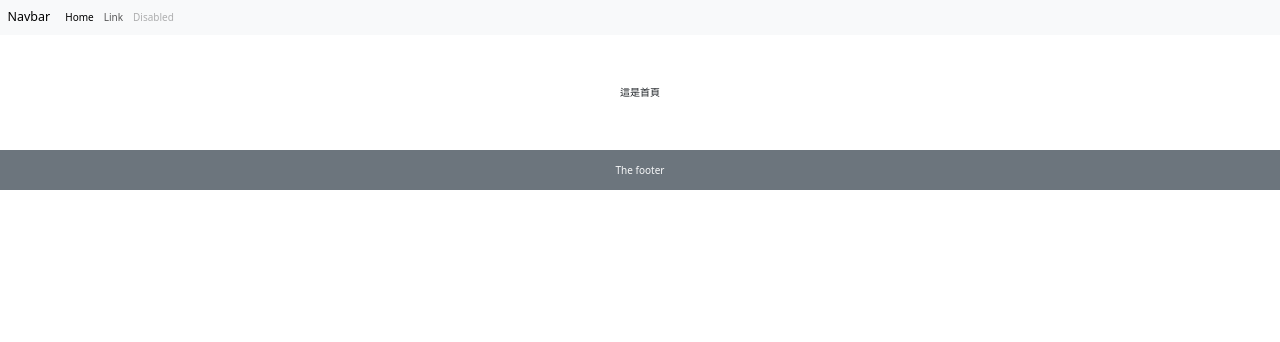
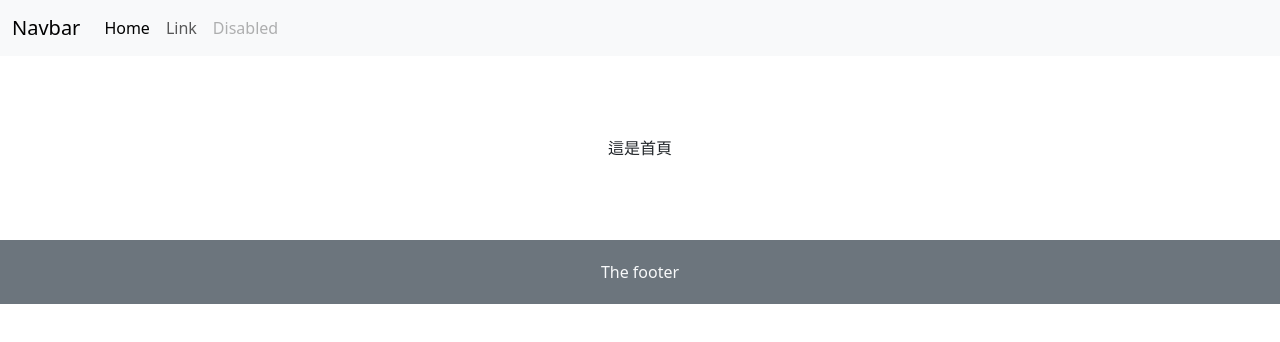
Before and after one commit to Danny3592/d2-sweet-bites, a React (Vite) app: page / in a window 1280 px wide. Shown: the top 342 px of the page. Built offline with nearby package versions, Linux system fonts and the light colour scheme.

Commit message:
fix/adminLayout

```diff
--- a/src/assets/scss/base/_base.scss
+++ b/src/assets/scss/base/_base.scss
@@ -1,13 +1,3 @@
-html {
-  font-size: 62.5%;
-}
-
-html,
-body {
-  padding: 0;
-  margin: 0;
-}
-
 textarea {
   resize: none;
 }
@@ -15,7 +5,7 @@ textarea {
 img {
   max-width: 100%;
   height: auto;
-	vertical-align: middle;
+  vertical-align: middle;
 }
 
 ul {
--- a/src/assets/scss/components/_admin-layout.scss
+++ b/src/assets/scss/components/_admin-layout.scss
@@ -5,6 +5,7 @@
   ////////////////////////SIDEBAR////////////////////////////
 
   .admin__sidebar {
+    height: 100vh;
     background-color: #f0f0f3;
     text-align: center;
     padding: 5rem 14rem 0rem 3rem;
--- a/src/pages/dashboard/AdminProducts.jsx
+++ b/src/pages/dashboard/AdminProducts.jsx
@@ -2,8 +2,8 @@ import { getProducts } from '../../../util/http-products';
 import { useNavigation, useLoaderData } from 'react-router-dom';
 
 export default function AdminProducts() {
-  const { products } = useLoaderData();
-  const navigation = useNavigation();
+  // const { products } = useLoaderData();
+  // const navigation = useNavigation();
 
   if (navigation.state === 'error') {
     return <p>Error: 無法載入產品數據。</p>;
@@ -24,7 +24,7 @@ export default function AdminProducts() {
             </tr>
           </thead>
           <tbody>
-            {products.map((product) => {
+            {/* {products.map((product) => {
               return (
                 <tr key={product.title}>
                   <td>{product.category}</td>
@@ -38,7 +38,7 @@ export default function AdminProducts() {
                   </td>
                 </tr>
               );
-            })}
+            })} */}
           </tbody>
         </table>
       </main>
--- a/src/routes/index.jsx
+++ b/src/routes/index.jsx
@@ -38,7 +38,7 @@ const routes = [
           {
             index: true,
             element: <AdminProducts />,
-            loader:productsLoader
+            // loader:productsLoader
           },
         ]
       },
```
